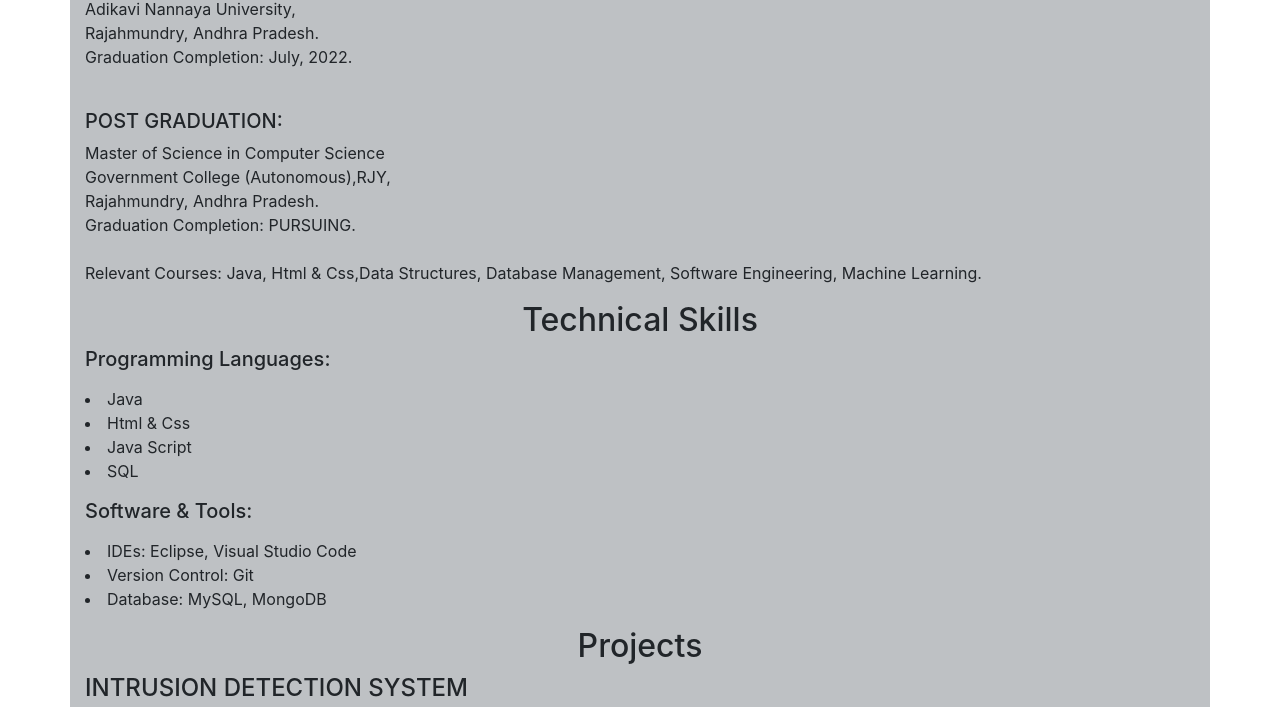
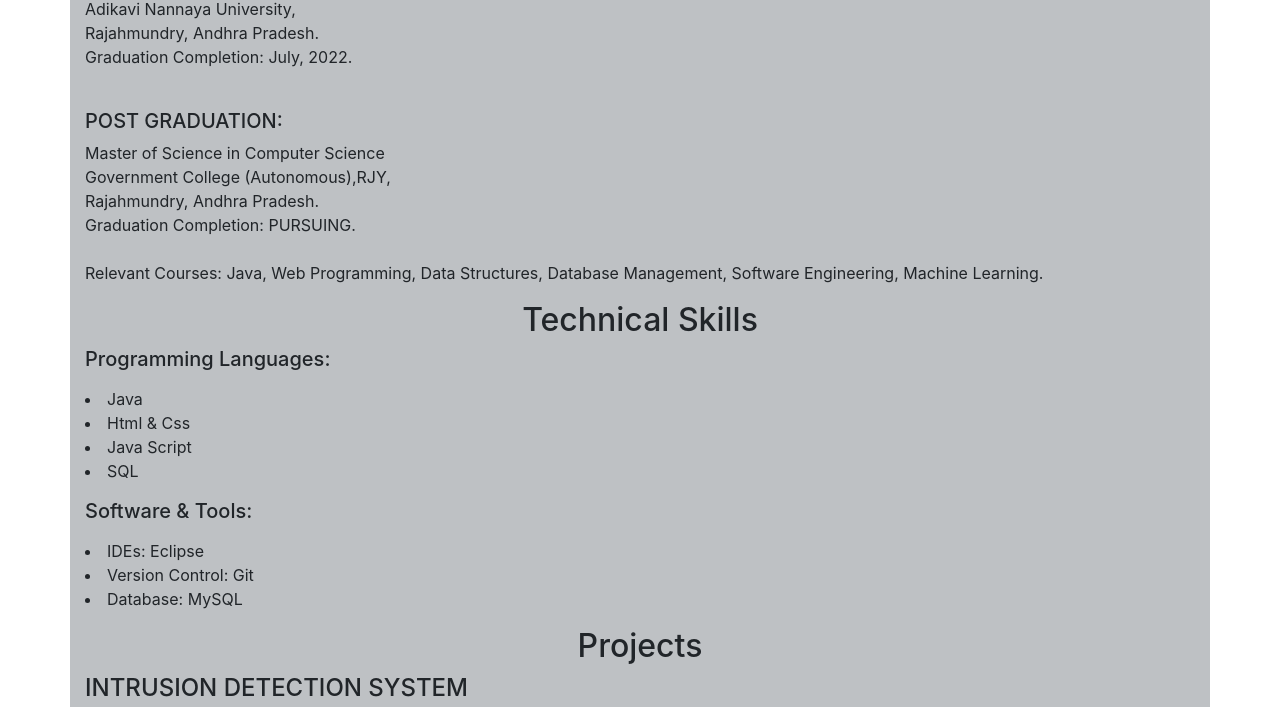
Before and after one commit to bhaskar16-github/Myportfolio, a plain HTML site: page index.html in a window 1280 px wide. Shown: the part 518-1225 px from the top of the page. Drawn offline with nearby package versions, Linux system fonts and the light colour scheme; grey boxes are pictures that could not be loaded.

Commit message:
Add files via upload

```diff
--- a/index.html
+++ b/index.html
@@ -38,7 +38,7 @@
 
          Graduation Completion: PURSUING.<br><br>
 
-        Relevant Courses: Java, Html & Css,Data Structures, Database Management, Software Engineering, Machine Learning.
+        Relevant Courses: Java, Web Programming, Data Structures, Database Management, Software Engineering, Machine Learning.
 	  </p>
 
 	  <h2> Technical Skills </h2>
@@ -49,9 +49,9 @@
 		  <li> SQL </li>
 	  </p>
 	  <h5> Software & Tools: </h5>
-	  <p> <li>IDEs: Eclipse, Visual Studio Code</li>
+	  <p> <li>IDEs: Eclipse </li>
 		  <li>Version Control: Git</li>
-		  <li>Database: MySQL, MongoDB</li>
+		  <li>Database: MySQL </li>
 	  </p>
 
 	  <h2> Projects </h2>
```
